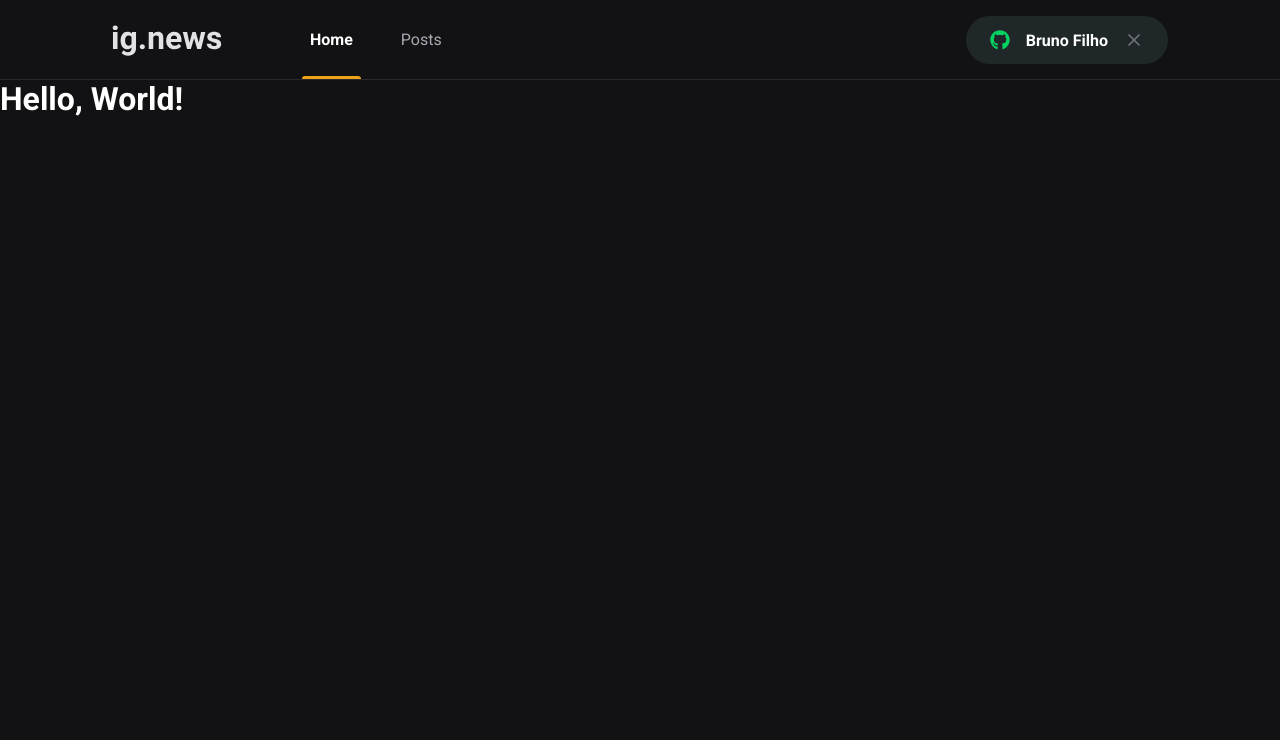
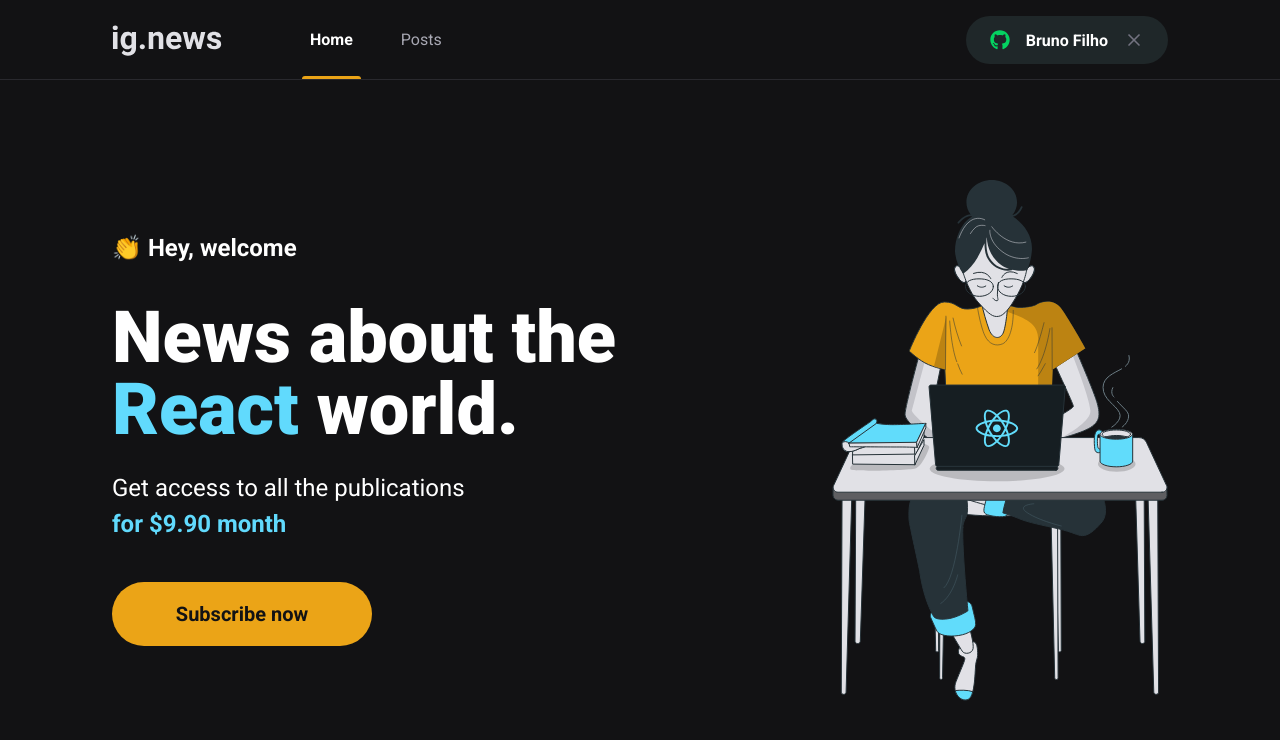
Before and after one commit to brunofilho1/ignite-ignews-next-app, a Next.js app: page / in a window 1280 px wide. Shown: the top 740 px of the page. Built offline with nearby package versions, Linux system fonts and the light colour scheme.

Commit message:
criado o componente SubscribeButton

```diff
--- /dev/null
+++ b/src/components/SubscribeButton/index.tsx
@@ -0,0 +1,12 @@
+import styles from './styles.module.scss'
+
+export function SubscribeButton() {
+  return (
+    <button
+      type="button"
+      className={styles.subscribeButton}
+    >
+      Subscribe now
+    </button>
+  )
+}
--- /dev/null
+++ b/src/components/SubscribeButton/styles.module.scss
@@ -0,0 +1,21 @@
+.subscribeButton {
+  width: 260px;
+  height: 4rem;
+  border: 0;
+  border-radius: 2rem;
+  background: var(--yellow-500);
+  color: var(--gray-900);
+
+  font-size: 1.25rem;
+  font-weight: bold;
+
+  display: flex;
+  align-items: center;
+  justify-content: center;
+
+  transition: filter 0.2s;
+
+  &:hover {
+    filter: brightness(0.8);
+  }
+}
--- /dev/null
+++ b/src/pages/home.module.scss
@@ -0,0 +1,44 @@
+.contentContainer {
+  max-width: 1120px;
+  margin: 0 auto;
+  padding: 0 2rem;
+  height: calc(100vh - 5rem);
+
+  display: flex;
+  align-items: center;
+  justify-content: space-between;
+}
+.hero {
+  max-width: 600px;
+
+  > span {
+    font-size: 1.5rem;
+    font-weight: bold;
+  }
+
+  h1 {
+    font-size: 4.5rem;
+    line-height: 4.5rem;
+    font-weight: 900;
+    margin-top: 2.5rem;
+
+    span {
+      color: var(--cyan-500);
+    }
+  }
+
+  p {
+    font-size: 1.5rem;
+    line-height: 2.25rem;
+    margin-top: 1.5rem;
+
+    span {
+      color: var(--cyan-500);
+      font-weight: bold;
+    }
+  }
+
+  button {
+    margin-top: 2.5rem;
+  }
+}
--- a/src/pages/index.tsx
+++ b/src/pages/index.tsx
@@ -1,12 +1,27 @@
 import Head from 'next/head';
+import { SubscribeButton } from '../components/SubscribeButton';
+import styles from './home.module.scss'
 
 export default function Home() {
   return (
     <>
       <Head>
-        <title>Início | ig.news</title>
+        <title>Home | ig.news</title>
       </Head>
-      <h1>Hello, World!</h1>
+
+      <main className={styles.contentContainer}>
+        <section className={styles.hero}>
+          <span>👏 Hey, welcome</span>
+          <h1>News about the <span>React</span> world.</h1>
+          <p>
+            Get access to all the publications <br />
+            <span>for $9.90 month</span>
+          </p>
+          <SubscribeButton />
+        </section>
+
+        <img src="/images/avatar.svg" alt="Girl coding" />
+      </main>
     </>
   )
 }
```
